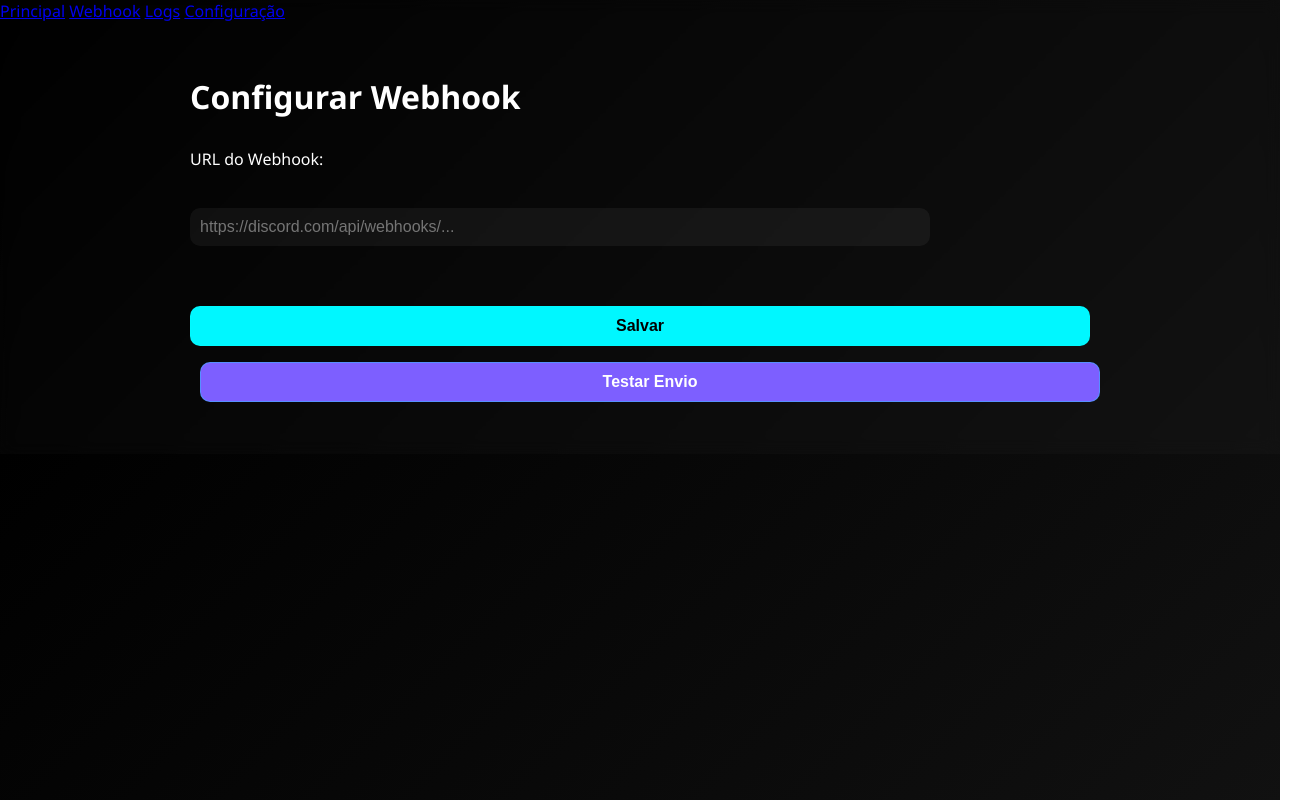
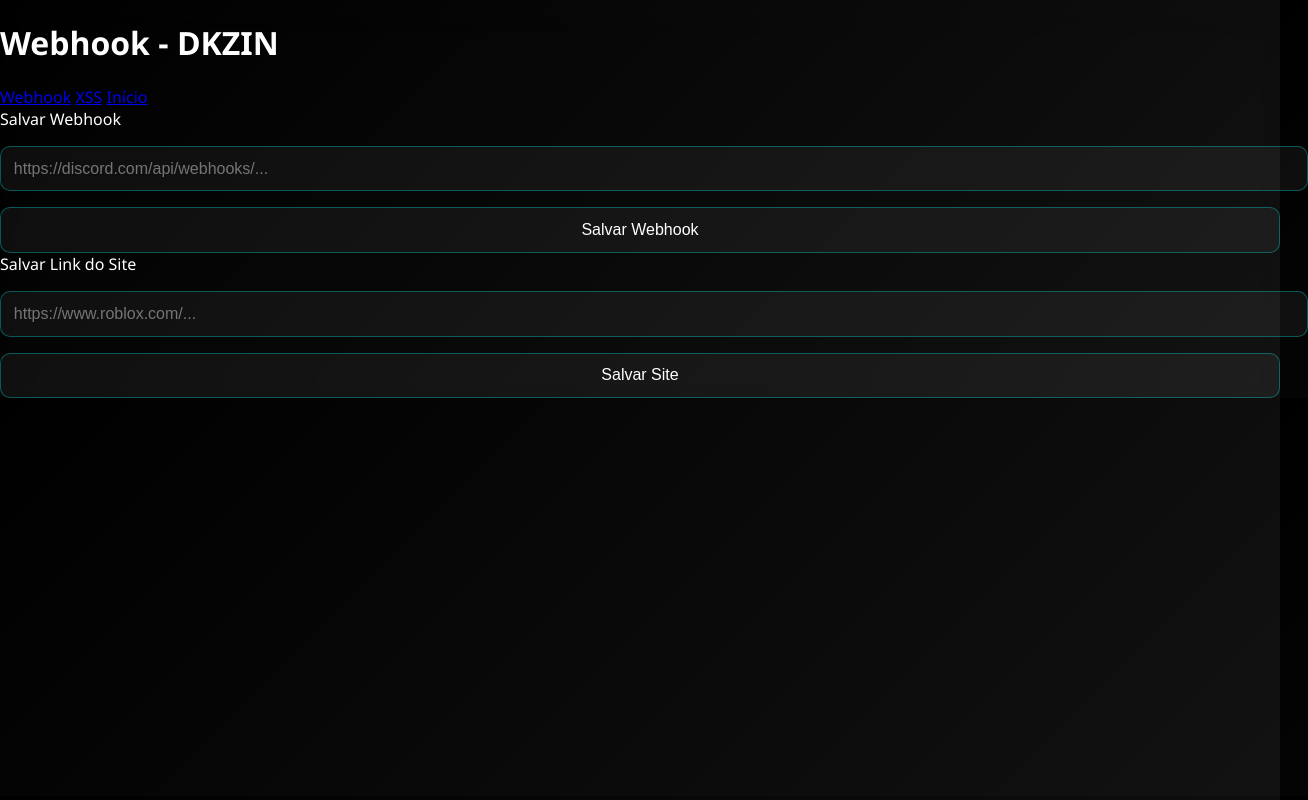
Before and after one commit to SrDark222/00001111, a website: page webhook.html in a window 1280 px wide. Shown: the whole page, 1308 px wide, since content can reach past the window. Drawn offline with Linux system fonts and the light colour scheme; files that its build step writes are made by us from their sources.

Commit message:
Update webhook.html

```diff
--- a/webhook.html
+++ b/webhook.html
@@ -1,83 +1,28 @@
 <!DOCTYPE html>
-<html lang="pt-br">
+<html lang="pt-BR">
 <head>
   <meta charset="UTF-8" />
-  <meta name="viewport" content="width=device-width, initial-scale=1.0"/>
-  <title>Webhook | Painel DK</title>
-  <link rel="stylesheet" href="css/style.css">
+  <meta name="viewport" content="width=device-width, initial-scale=1.0" />
+  <title>Webhook - DKZIN</title>
+  <link rel="stylesheet" href="style.css" />
 </head>
 <body>
+  <div class="painel">
+    <h1>Webhook - DKZIN</h1>
 
-  <!-- MENU -->
-  <nav class="menu-top">
-    <a href="index.html">Principal</a>
-    <a href="webhook.html">Webhook</a>
-    <a href="logs.html">Logs</a>
-    <a href="config.html">Configuração</a>
-  </nav>
-
-  <!-- CONTEÚDO -->
-  <main class="conteudo">
-    <h1>Configurar Webhook</h1>
-
-    <div style="margin-top: 30px;">
-      <label for="webhook-url">URL do Webhook:</label><br><br>
-      <input type="text" id="webhook-url" style="width: 80%; padding: 10px; border-radius: 10px; border: none;" placeholder="https://discord.com/api/webhooks/..."><br><br>
-
-      <button onclick="salvarWebhook()" style="padding: 10px 25px; border-radius: 10px; background: #00f7ff; color: black; font-weight: bold;">Salvar</button>
-      <button onclick="testarWebhook()" style="padding: 10px 25px; border-radius: 10px; background: #7d5fff; color: white; font-weight: bold; margin-left: 10px;">Testar Envio</button>
+    <div class="abas">
+      <a href="webhook.html" class="aba-botao ativa">Webhook</a>
+      <a href="xss.html" class="aba-botao">XSS</a>
+      <a href="index.html" class="aba-botao">Início</a>
     </div>
 
-    <p id="status-msg" style="margin-top: 20px; color: #6df;"></p>
-  </main>
+    <label>Salvar Webhook</label>
+    <input type="text" placeholder="https://discord.com/api/webhooks/..." />
+    <button class="botao">Salvar Webhook</button>
 
-  <script>
-    const webhookInput = document.getElementById("webhook-url");
-    const statusMsg = document.getElementById("status-msg");
-
-    // Puxa do localStorage se já tiver salvo
-    window.onload = () => {
-      const saved = localStorage.getItem("webhook_url");
-      if (saved) webhookInput.value = saved;
-    }
-
-    function salvarWebhook() {
-      const url = webhookInput.value.trim();
-      if (!url.startsWith("https://discord.com/api/webhooks/")) {
-        statusMsg.innerText = "Webhook inválido!";
-        return;
-      }
-      localStorage.setItem("webhook_url", url);
-      statusMsg.innerText = "Webhook salvo com sucesso!";
-    }
-
-    function testarWebhook() {
-      const url = localStorage.getItem("webhook_url");
-      if (!url) {
-        statusMsg.innerText = "Nenhum webhook salvo.";
-        return;
-      }
-
-      fetch(url, {
-        method: "POST",
-        headers: { "Content-Type": "application/json" },
-        body: JSON.stringify({
-          username: "Painel DK",
-          avatar_url: "https://i.imgur.com/2Nfuz2K.png",
-          content: "Webhook testado com sucesso pelo Painel DK!"
-        })
-      })
-      .then(res => {
-        if (res.ok) {
-          statusMsg.innerText = "Mensagem enviada!";
-        } else {
-          statusMsg.innerText = "Falha ao enviar webhook.";
-        }
-      })
-      .catch(err => {
-        statusMsg.innerText = "Erro ao conectar.";
-      });
-    }
-  </script>
+    <label>Salvar Link do Site</label>
+    <input type="text" placeholder="https://www.roblox.com/..." />
+    <button class="botao">Salvar Site</button>
+  </div>
 </body>
 </html>
```
